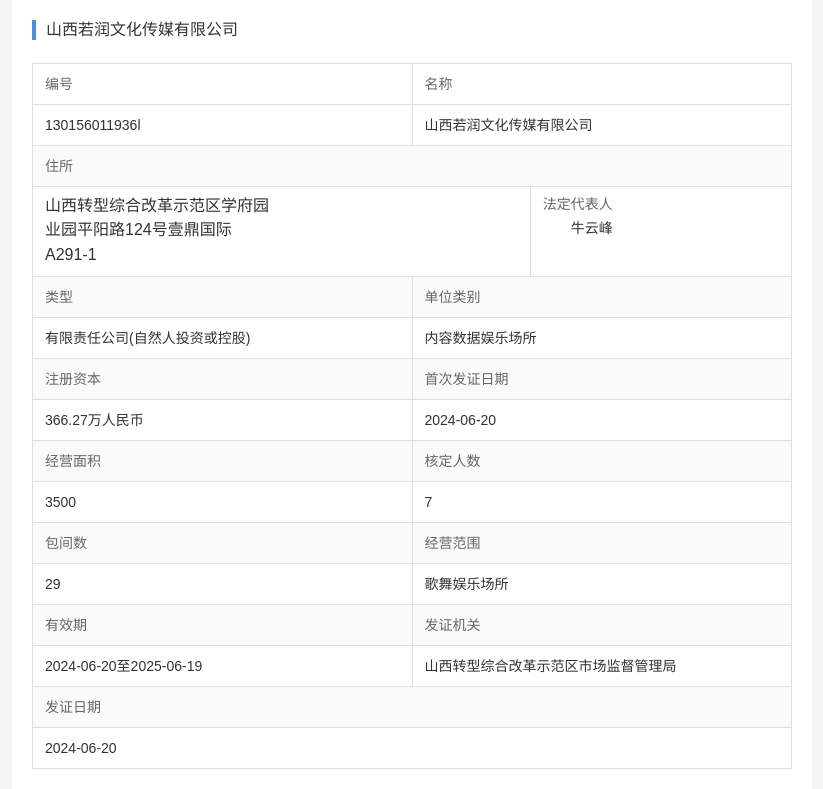
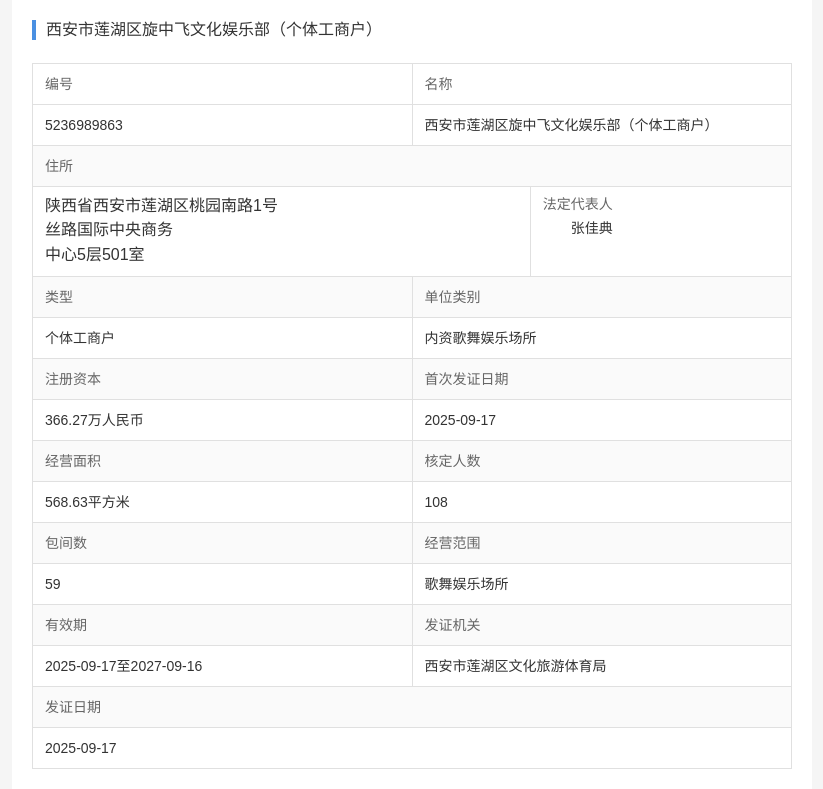
Before and after one commit to luohengjian/feiweng, a plain HTML site: page index.html in a window 1280 px wide. Shown: the part 102-891 px from the top of the page, without its empty margins (228-1051 px from the left). Drawn offline with Linux system fonts and the light colour scheme.

Commit message:
Update index.html

```diff
--- a/index.html
+++ b/index.html
@@ -3,7 +3,7 @@
 <head>
     <meta charset="UTF-8">
     <meta name="viewport" content="width=device-width, initial-scale=1.0">
-    <title>中华人民共和国文化和旅游部 - 企业信息</title>
+    <title>中华人民共和国文化和旅游部</title>
     <link rel="stylesheet" href="styles.css">
 </head>
 <body>
@@ -15,7 +15,7 @@
         <div class="company-section">
             <div class="company-header">
                 <div class="blue-bar"></div>
-                <h2>山西若润文化传媒有限公司</h2>
+                <h2>西安市莲湖区旋中飞文化娱乐部（个体工商户）</h2>
             </div>
 
             <div class="info-grid">
@@ -31,10 +31,10 @@
 
                 <div class="info-row">
                     <div class="info-item left-col">
-                        <span class="value">130156011936l</span>
+                        <span class="value">5236989863</span>
                     </div>
                     <div class="info-item right-col">
-                        <span class="value">山西若润文化传媒有限公司</span>
+                        <span class="value">西安市莲湖区旋中飞文化娱乐部（个体工商户）</span>
                     </div>
                 </div>
 
@@ -48,15 +48,15 @@
                 <div class="info-row">
                     <div class="info-item address-col">
                         <div class="address-content">
-                            <div>山西转型综合改革示范区学府园</div>
-                            <div>业园平阳路124号壹鼎国际</div>
-                            <div>A291-1</div>
+                            <div>陕西省西安市莲湖区桃园南路1号</div>
+                            <div>丝路国际中央商务</div>
+                            <div>中心5层501室</div>
                         </div>
                     </div>
                     <div class="info-item legal-rep-col">
                         <div class="legal-rep-content">
                             <div class="label">法定代表人</div>
-                            <div class="value">牛云峰</div>
+                            <div class="value">张佳典</div>
                         </div>
                     </div>
                 </div>
@@ -73,10 +73,10 @@
 
                 <div class="info-row">
                     <div class="info-item left-col">
-                        <span class="value">有限责任公司(自然人投资或控股)</span>
+                        <span class="value">个体工商户</span>
                     </div>
                     <div class="info-item right-col">
-                        <span class="value">内容数据娱乐场所</span>
+                        <span class="value">内资歌舞娱乐场所</span>
                     </div>
                 </div>
 
@@ -95,7 +95,7 @@
                         <span class="value">366.27万人民币</span>
                     </div>
                     <div class="info-item right-col">
-                        <span class="value">2024-06-20</span>
+                        <span class="value">2025-09-17</span>
                     </div>
                 </div>
 
@@ -111,10 +111,10 @@
 
                 <div class="info-row">
                     <div class="info-item left-col">
-                        <span class="value">3500</span>
+                        <span class="value">568.63平方米</span>
                     </div>
                     <div class="info-item right-col">
-                        <span class="value">7</span>
+                        <span class="value">108</span>
                     </div>
                 </div>
 
@@ -130,7 +130,7 @@
 
                 <div class="info-row">
                     <div class="info-item left-col">
-                        <span class="value">29</span>
+                        <span class="value">59</span>
                     </div>
                     <div class="info-item right-col">
                         <span class="value">歌舞娱乐场所</span>
@@ -149,10 +149,10 @@
 
                 <div class="info-row">
                     <div class="info-item left-col">
-                        <span class="value">2024-06-20至2025-06-19</span>
+                        <span class="value">2025-09-17至2027-09-16</span>
                     </div>
                     <div class="info-item right-col">
-                        <span class="value">山西转型综合改革示范区市场监督管理局</span>
+                        <span class="value">西安市莲湖区文化旅游体育局</span>
                     </div>
                 </div>
 
@@ -165,7 +165,7 @@
 
                 <div class="info-row">
                     <div class="info-item full-width">
-                        <span class="value">2024-06-20</span>
+                        <span class="value">2025-09-17</span>
                     </div>
                 </div>
             </div>
```
